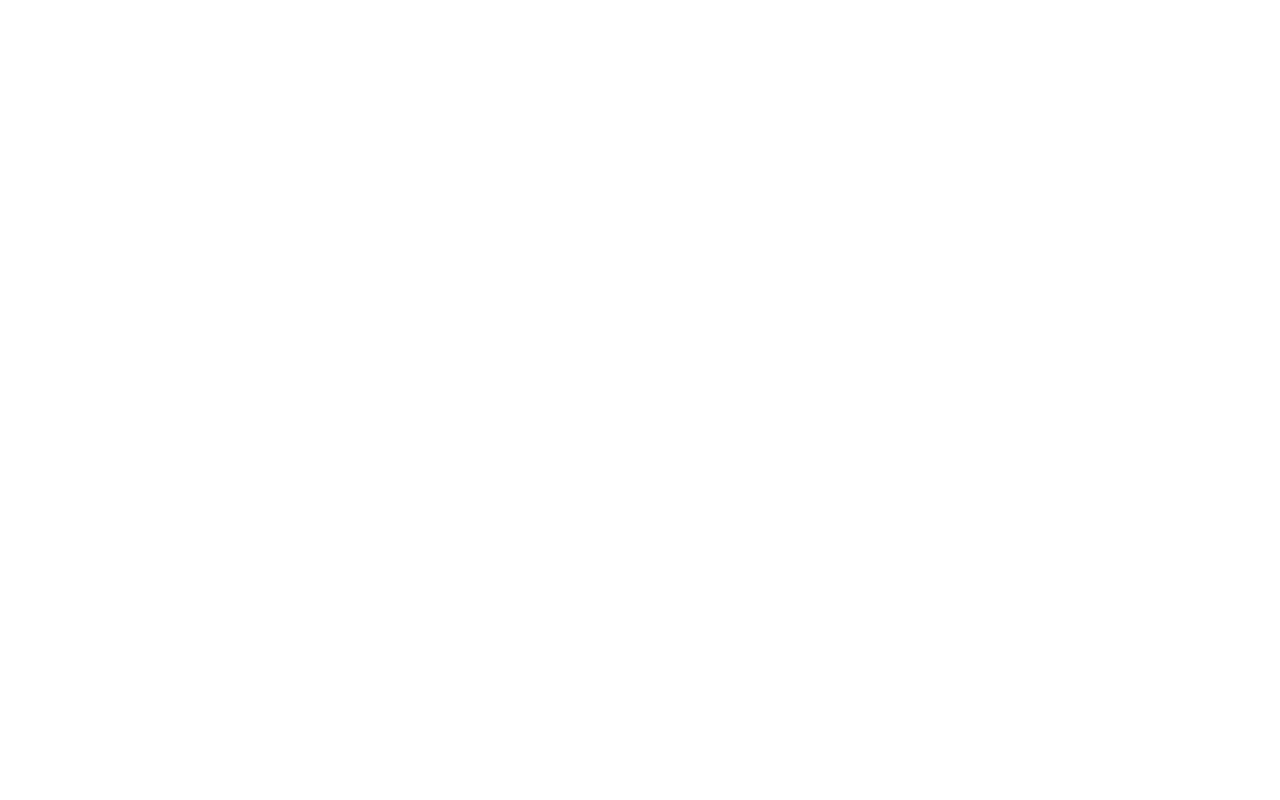
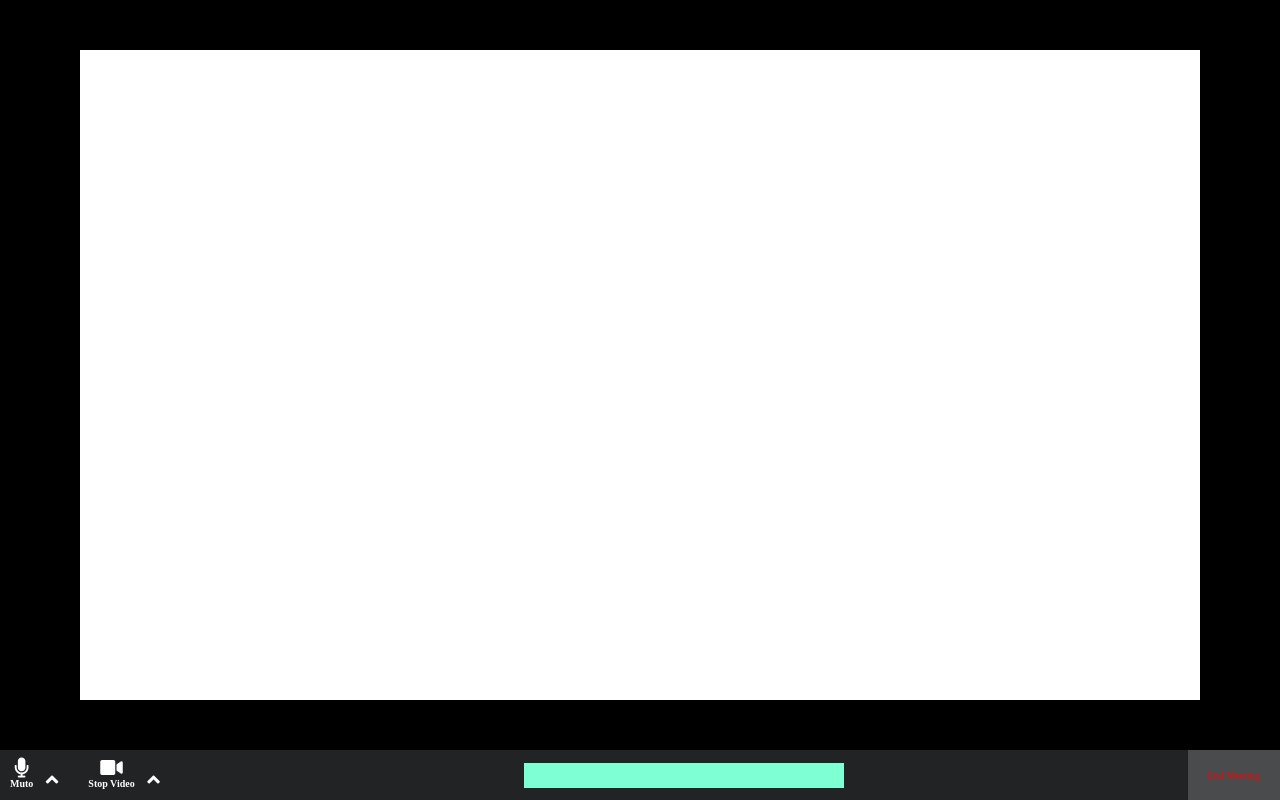
Before and after one commit to cenny1988/html-css-zoom, a plain HTML site: page index.html in a window 1280 px wide. Drawn offline with Linux system fonts and the light colour scheme.

Commit message:
sezione tools dx e sx complete

```diff
--- a/css/style.css
+++ b/css/style.css
@@ -0,0 +1,84 @@
+*{
+    margin: 0;
+    padding: 0;
+    box-sizing: border-box;
+}
+body{
+    font-size: 10px;
+}
+/* sezione voew globali */
+#view{
+    height: calc(100vh - 50px);
+    background-color: #000;
+    padding: 50px 80px;
+}
+.container{
+    height: 100%;
+
+    /* debug */
+    background-color: #fff;
+}
+
+
+/* sezione tools e menu di nav */
+#tools{
+    height: 50px;
+    background-color: #212324;
+    color: #fff;
+    display: flex;
+    justify-content: space-between;
+    align-items: center;
+}
+.nav-sx{
+    /* height: 50%;
+    width: 25%; */
+    display: flex;
+    justify-content: center;
+    align-items: center;
+    /* debug */
+    /* background-color: aquamarine; */
+}
+.nav-center{
+    height: 50%;
+    width: 25%;
+    /* debug */
+    background-color: aquamarine;
+}
+#end-call{
+    height: 100%;
+    padding: 0 20px;
+    cursor: pointer;
+    background-color: #4a4b4c;
+    color:  red;
+    display: flex;
+    align-items: center;
+    /* font-size: 10px; */
+}
+#end-call span{
+    /* color:  red; */
+    /* font-size: 10px; */
+
+}
+#tools i{
+    font-size: 20px;
+    cursor: pointer;
+    margin-right: 10px;
+    /* display: block; */
+}
+#tools span{
+    display: block;
+    font-size: 10px;
+}
+.icon{
+    margin: 4px 10px;
+    text-align: center;
+    /* debug */
+    /* background-color: coral; */
+    /* width: 25px;
+    height: 15px; */
+}
+#tools a{
+    color: #fff;
+    font-size: 22px;
+    text-decoration: none;
+}
--- a/index.html
+++ b/index.html
@@ -4,16 +4,40 @@
     <meta charset="UTF-8">
     <meta http-equiv="X-UA-Compatible" content="IE=edge">
     <meta name="viewport" content="width=device-width, initial-scale=1.0">
+    <!-- fontawesome -->
+    <link rel="stylesheet" href="https://cdnjs.cloudflare.com/ajax/libs/font-awesome/5.15.4/css/all.min.css">
     <link rel="stylesheet" href="css/style.css">
     <title>Document</title>
 </head>
 <body>
     <!-- sezione globale delle view -->
-    <section class="view">
+    <section id="view">
+        <div class="container">
 
+        </div>
     </section>
     <!-- sezione con menu e tools -->
-    <section class="tools">
+    <section id="tools">
+
+        <div class="nav-sx">
+            <div class="icon">
+                <i class="fas fa-microphone"> <span>Muto</span> </i>
+                <a href="#"><i class="fas fa-angle-up"></i></a>
+            </div>
+
+            <div class="icon">
+                <i class="fas fa-video"> <span>Stop Video</span> </i>
+                <a href="#"><i class="fas fa-angle-up"></i></a>
+            </div>
+        </div>
+
+        <div class="nav-center">
+
+        </div>
+
+        <div id="end-call">
+            <span>End Meeting</span>
+        </div>
 
     </section>
 </body>
```
